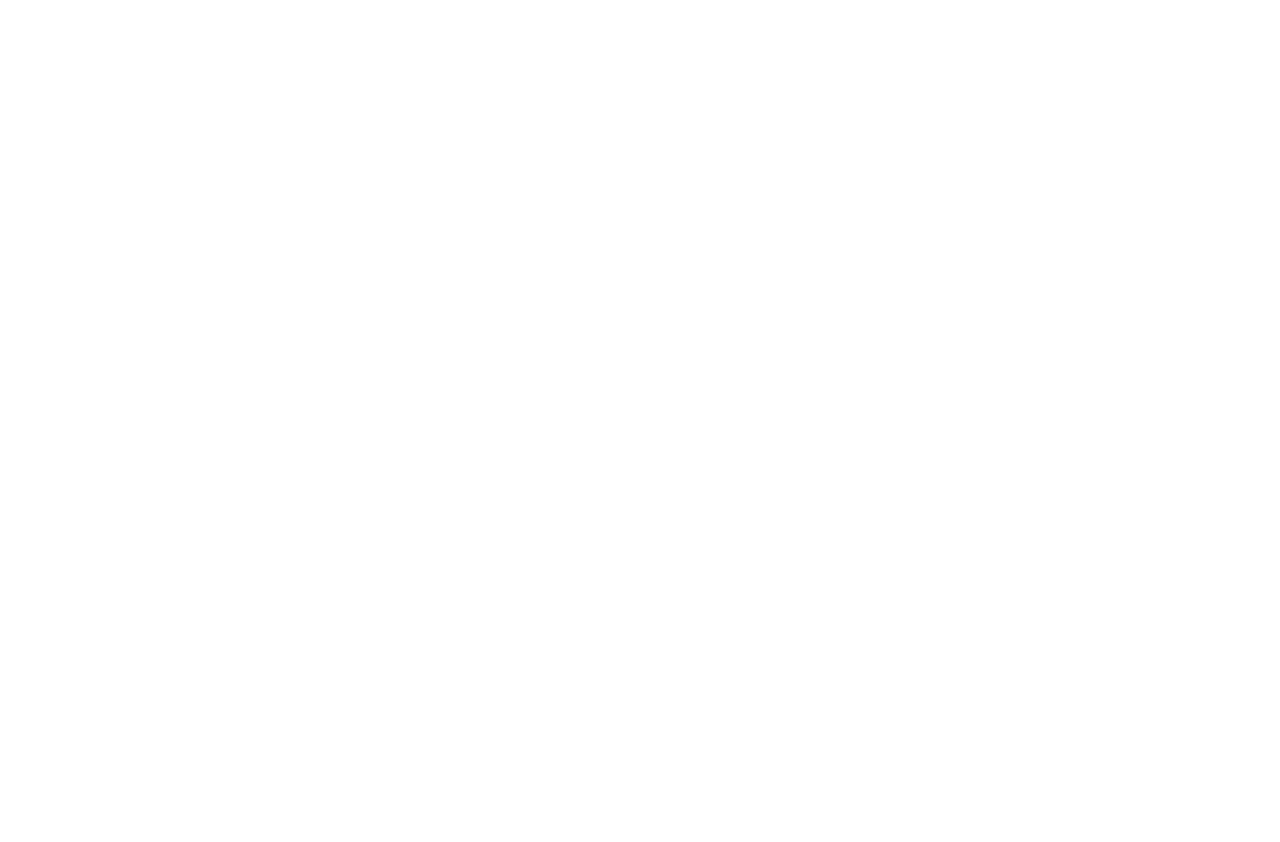
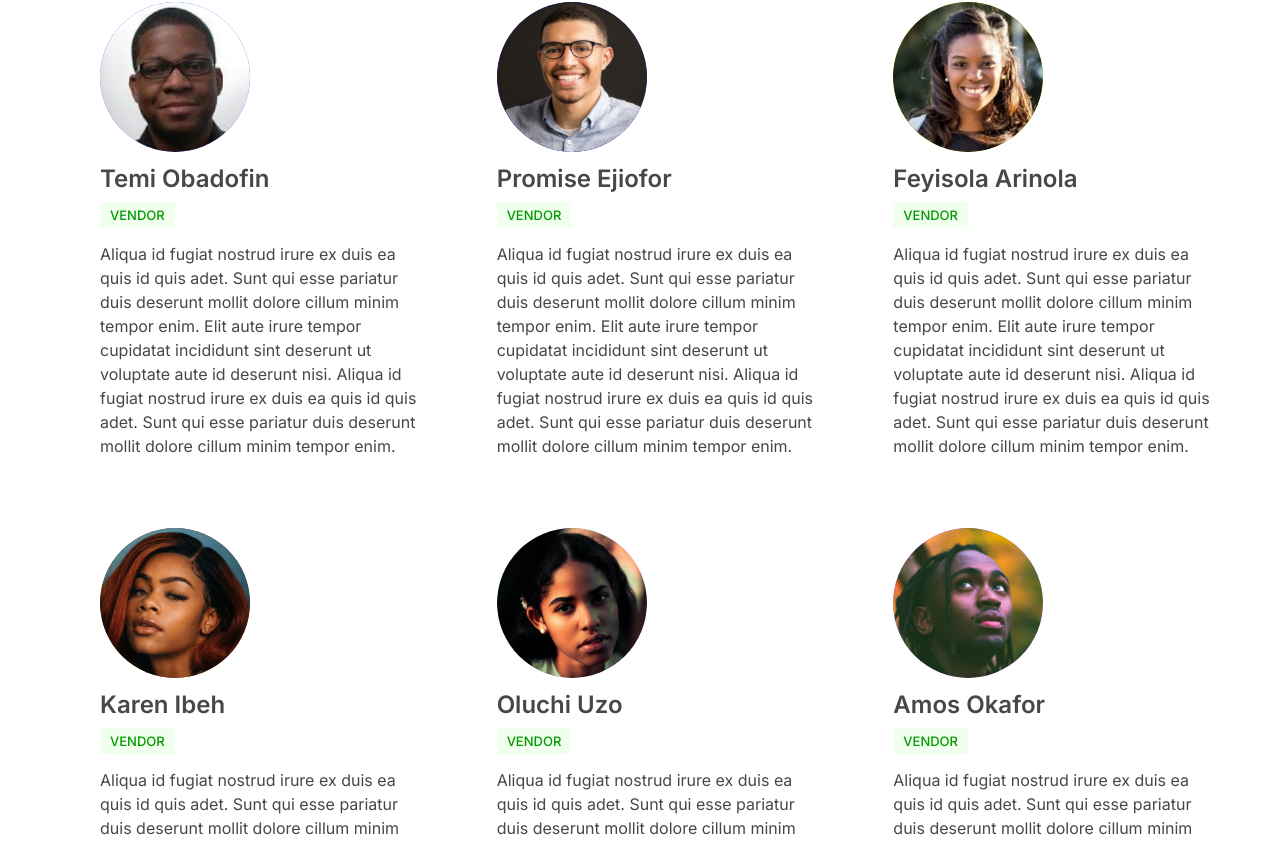
Before and after one commit to orsdev/vasity, a React (Create React App) app: page / in a window 1280 px wide. Shown: the part 2758-3600 px from the top of the page. Before the commit the page ends 2690 px from the top, so only its background shows below. Built offline with nearby package versions, Linux system fonts and the light colour scheme.

Commit message:
StoryTwo section added

```diff
--- a/src/App.js
+++ b/src/App.js
@@ -12,10 +12,12 @@ function App() {
           d="grid"
           gridTemplateColumns={{
             base:
+              '[gap-start] 5rem [gap-end full-start] minmax(6rem, 1fr) [center-start] repeat(8, [col-start] minmax(min-content, 14rem) [col-end]) [center-end] minmax(6rem, 1fr) [full-end]',
+            sm:
               '[gap-start] 10rem [gap-end full-start] minmax(6rem, 1fr) [center-start] repeat(8, [col-start] minmax(min-content, 14rem) [col-end]) [center-end] minmax(6rem, 1fr) [full-end]'
           }}
           gridTemplateRows={{
-            base: 'repeat(5, min-content)',
+            base: 'repeat(6, min-content)',
             md: '33vw 40vw min-content 40vw repeat(2, min-content)'
           }}>
           <Testimonial />
--- a/src/components/Experiences/Josiah.js
+++ b/src/components/Experiences/Josiah.js
@@ -12,6 +12,7 @@ function Josiah({ name }) {
               gridRow={{ base: '3 / 4', md: '2 / 6' }}
               gridColumn={{
                 base: '2 / 7',
+                sm: '3 / 7',
                 md: '2 / 3'
               }}
               alignSelf="center"
--- a/src/components/Story/Story.js
+++ b/src/components/Story/Story.js
@@ -10,7 +10,8 @@ function Story({ children }) {
         base: 'repeat(auto-fit, minmax(25rem, 1fr))',
         md: 'repeat(auto-fit, minmax(30rem, 1fr))'
       }}
-      gap={{ base: 5, md: 7 }}
+      gridColumnGap={{ base: 5, md: 7 }}
+      gridRowGap={{ base: 8, md: 7 }}
       py={7}>
       {children}
     </Grid>
--- /dev/null
+++ b/src/components/Story/StoryTwo.js
@@ -0,0 +1,58 @@
+import { Box, Text, Avatar } from '@chakra-ui/react';
+import { storiesTwo } from './db';
+
+function StoryTwo() {
+  return (
+    <>
+      {Object.entries(storiesTwo).map(([key, stories]) => {
+        return stories.map((data, index) => {
+          return (
+            <Box key={data.name + index}>
+              <Avatar
+                src={data.photoSrc}
+                name={data.name}
+                w={{ base: 120, md: 150 }}
+                h={{ base: 120, md: 150 }}
+              />
+              <Text
+                as="h5"
+                color="accent.black-300"
+                mt={1.5}
+                mb={1}
+                lineHeight="2.3rem">
+                {data.name}
+              </Text>
+              <Text>
+                <Text
+                  as="span"
+                  color={
+                    data.type == 'VENDOR'
+                      ? 'accent.green'
+                      : 'accent.blue-200'
+                  }
+                  bg={
+                    data.type == 'VENDOR'
+                      ? 'accent.grey'
+                      : 'accent.light-200'
+                  }
+                  px={1}
+                  py={0.5}>
+                  {data.type}
+                </Text>
+              </Text>
+              <Text
+                fontSize={1.6}
+                color="accent.black-300"
+                mt={1.5}
+                pr={{ base: '5vw', lg: 0 }}>
+                {data.text}
+              </Text>
+            </Box>
+          );
+        });
+      })}
+    </>
+  );
+}
+
+export default StoryTwo;
--- a/src/components/Story/db.js
+++ b/src/components/Story/db.js
@@ -1,9 +1,15 @@
 import JosephIke from '../../assets/images/story-1.png';
 import Chisom from '../../assets/images/story-2.png';
+import Obadofin from '../../assets/images/story-3.png';
+import KarenIbeh from '../../assets/images/story-4.png';
 import Fashina from '../../assets/images/story-5.png';
 import Adunoluwa from '../../assets/images/story-6.png';
+import Ejiofor from '../../assets/images/story-7.png';
+import OluchiUzo from '../../assets/images/story-8.png';
 import Emmanuel from '../../assets/images/story-9.png';
 import Chidi from '../../assets/images/story-10.png';
+import Feyisola from '../../assets/images/story-11.png';
+import AmosOkafor from '../../assets/images/story-12.png';
 
 export const storiesOne = {
   joseph: [
@@ -67,3 +73,60 @@ export const storiesOne = {
     }
   ]
 };
+
+export const storiesTwo = {
+  obadofin: [
+    {
+      photoSrc: Obadofin,
+      name: 'Temi Obadofin',
+      type: 'VENDOR',
+      text:
+        'Aliqua id fugiat nostrud irure ex duis ea quis id quis adet. Sunt qui esse pariatur duis deserunt mollit dolore cillum minim tempor enim. Elit aute irure tempor cupidatat incididunt sint deserunt ut voluptate aute id deserunt nisi. Aliqua id fugiat nostrud irure ex duis ea quis id quis adet. Sunt qui esse pariatur duis deserunt mollit dolore cillum minim tempor enim.'
+    }
+  ],
+  ejiofor: [
+    {
+      photoSrc: Ejiofor,
+      name: 'Promise Ejiofor',
+      type: 'VENDOR',
+      text:
+        'Aliqua id fugiat nostrud irure ex duis ea quis id quis adet. Sunt qui esse pariatur duis deserunt mollit dolore cillum minim tempor enim. Elit aute irure tempor cupidatat incididunt sint deserunt ut voluptate aute id deserunt nisi. Aliqua id fugiat nostrud irure ex duis ea quis id quis adet. Sunt qui esse pariatur duis deserunt mollit dolore cillum minim tempor enim.'
+    }
+  ],
+  feyisola: [
+    {
+      photoSrc: Feyisola,
+      name: 'Feyisola Arinola',
+      type: 'VENDOR',
+      text:
+        'Aliqua id fugiat nostrud irure ex duis ea quis id quis adet. Sunt qui esse pariatur duis deserunt mollit dolore cillum minim tempor enim. Elit aute irure tempor cupidatat incididunt sint deserunt ut voluptate aute id deserunt nisi. Aliqua id fugiat nostrud irure ex duis ea quis id quis adet. Sunt qui esse pariatur duis deserunt mollit dolore cillum minim tempor enim.'
+    }
+  ],
+  karenibeh: [
+    {
+      photoSrc: KarenIbeh,
+      name: 'Karen Ibeh',
+      type: 'VENDOR',
+      text:
+        'Aliqua id fugiat nostrud irure ex duis ea quis id quis adet. Sunt qui esse pariatur duis deserunt mollit dolore cillum minim tempor enim. Elit aute irure tempor cupidatat incididunt sint deserunt ut voluptate aute id deserunt nisi. Aliqua id fugiat nostrud irure ex duis ea quis id quis adet. Sunt qui esse pariatur duis deserunt mollit dolore cillum minim tempor enim.'
+    }
+  ],
+  oluchi: [
+    {
+      photoSrc: OluchiUzo,
+      name: 'Oluchi Uzo',
+      type: 'VENDOR',
+      text:
+        'Aliqua id fugiat nostrud irure ex duis ea quis id quis adet. Sunt qui esse pariatur duis deserunt mollit dolore cillum minim tempor enim. Elit aute irure tempor cupidatat incididunt sint deserunt ut voluptate aute id deserunt nisi. Aliqua id fugiat nostrud irure ex duis ea quis id quis adet. Sunt qui esse pariatur duis deserunt mollit dolore cillum minim tempor enim.'
+    }
+  ],
+  okafor: [
+    {
+      photoSrc: AmosOkafor,
+      name: 'Amos Okafor',
+      type: 'VENDOR',
+      text:
+        'Aliqua id fugiat nostrud irure ex duis ea quis id quis adet. Sunt qui esse pariatur duis deserunt mollit dolore cillum minim tempor enim. Elit aute irure tempor cupidatat incididunt sint deserunt ut voluptate aute id deserunt nisi. Aliqua id fugiat nostrud irure ex duis ea quis id quis adet. Sunt qui esse pariatur duis deserunt mollit dolore cillum minim tempor enim.'
+    }
+  ]
+};
--- a/src/pages/Testimonial.js
+++ b/src/pages/Testimonial.js
@@ -7,6 +7,7 @@ import ToluxJoy from '../components/Experiences/ToluxJoy';
 import Josiah from '../components/Experiences/Josiah';
 import Stories from '../components/Story/Story';
 import StoryOne from '../components/Story/StoryOne';
+import StoryTwo from '../components/Story/StoryTwo';
 
 function Testimonial() {
   return (
@@ -23,6 +24,9 @@ function Testimonial() {
         gridRowStart={{ base: 5, md: 4 }}>
         <Josiah name={experiences['josiah']} />
       </Experience>
+      <Stories>
+        <StoryTwo />
+      </Stories>
     </>
   );
 }
```
